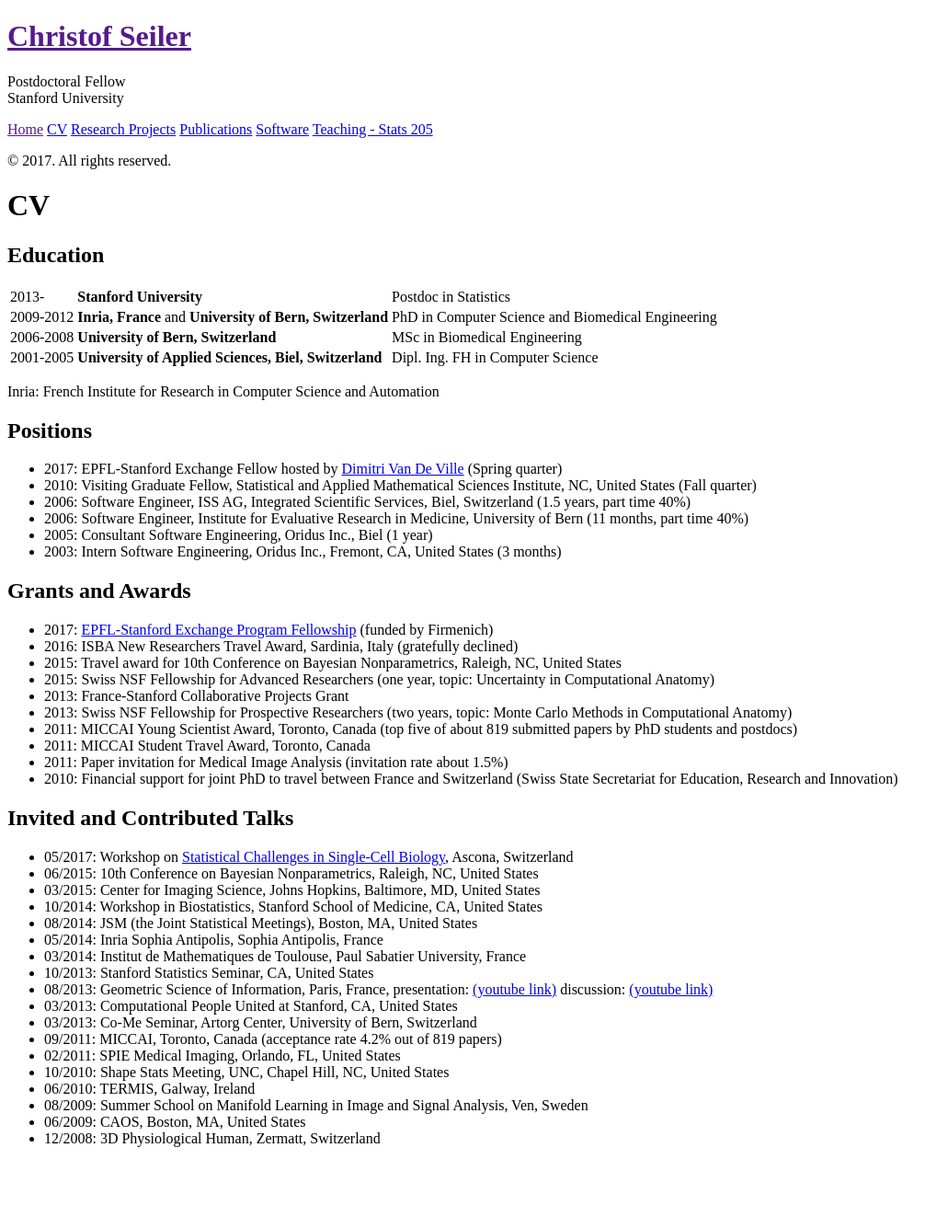
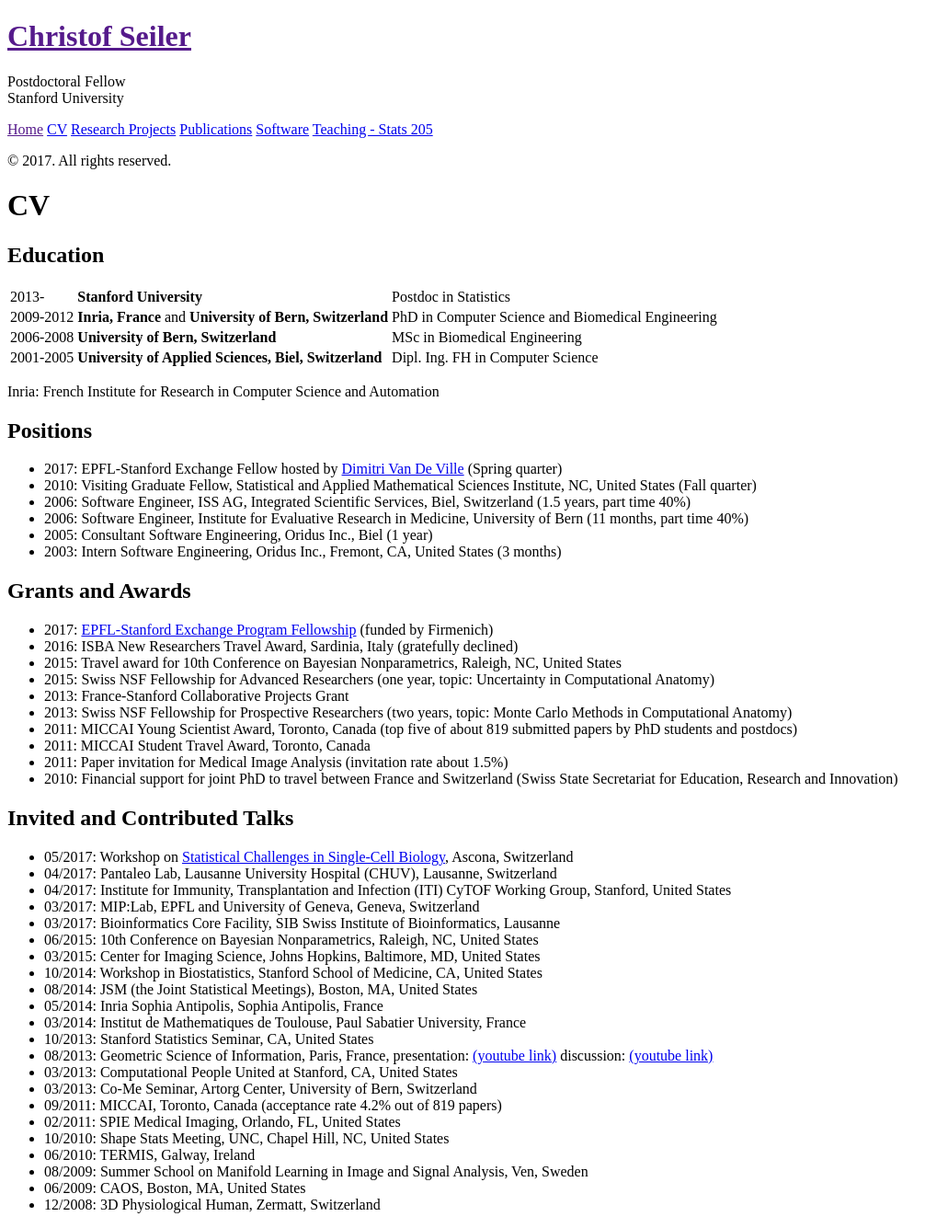
Before and after one commit to ChristofSeiler/ChristofSeiler.github.io, a Jekyll site: the page built from about.md, in a window 1280 px wide. Shown: the whole page at 92% size, without its empty margins (0-1031 px from the left). Built offline with Jekyll 4.4.1, drawn with Linux system fonts in a browser that asks for light colours; before the commit the page ends 1263 px from its top, so only the background shows below that.

Commit message:
updated talk list

```diff
--- a/about.md
+++ b/about.md
@@ -37,6 +37,10 @@
 ## Invited and Contributed Talks
 
 * 05/2017: Workshop on [Statistical Challenges in Single-Cell Biology](https://www.bsse.ethz.ch/cbg/cbg-news/ascona-2017.html), Ascona, Switzerland
+* 04/2017: Pantaleo Lab, Lausanne University Hospital (CHUV), Lausanne, Switzerland
+* 04/2017: Institute for Immunity, Transplantation and Infection (ITI) CyTOF Working Group, Stanford, United States
+* 03/2017: MIP:Lab, EPFL and University of Geneva, Geneva, Switzerland
+* 03/2017: Bioinformatics Core Facility, SIB Swiss Institute of Bioinformatics, Lausanne
 * 06/2015: 10th Conference on Bayesian Nonparametrics, Raleigh, NC, United States
 * 03/2015: Center for Imaging Science, Johns Hopkins, Baltimore, MD, United States
 * 10/2014: Workshop in Biostatistics, Stanford School of Medicine, CA, United States
```
